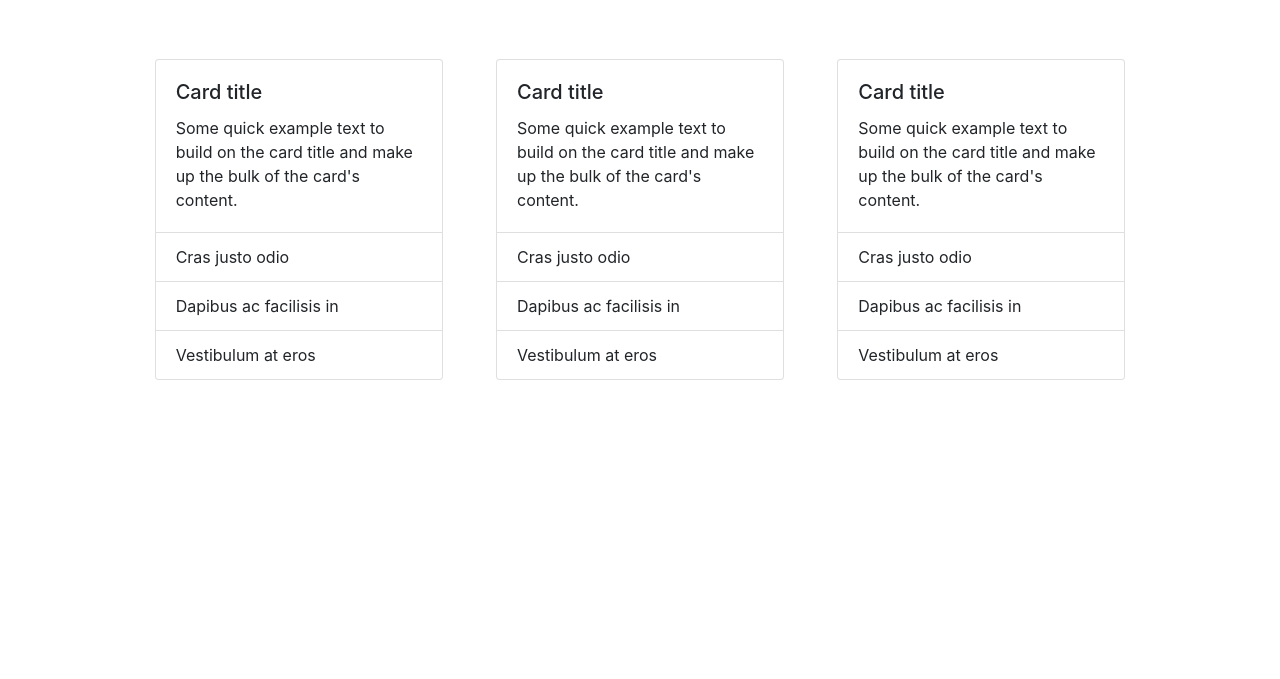
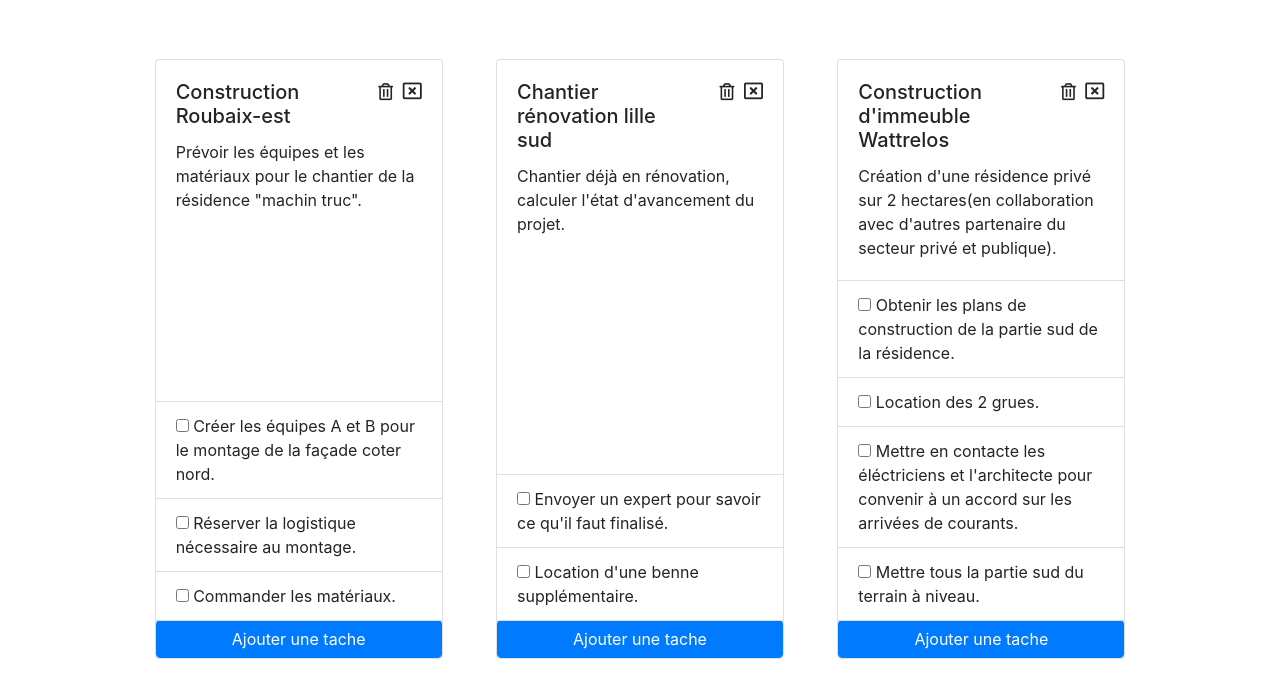
Before and after one commit to duponcheel-quentin/todolist, a plain HTML site: page index.html in a window 1280 px wide. Shown: the part 209-888 px from the top of the page. Before the commit the page ends 800 px from the top, so only its background shows below. Drawn offline with nearby package versions, Linux system fonts and the light colour scheme.

Commit message:
forme final des cartes todolist

```diff
--- a/css/main.css
+++ b/css/main.css
@@ -108,6 +108,37 @@ main {
 
 .cardList {
   margin: 20px 10px 20px 10px;
+}
+
+.titleCard {
+  justify-content: space-between;
+}
+
+/* modification icon */
+.icons {
+  display: flex;
+  justify-content: flex-end;
+}
+
+.card h5 {
+  width: 70%;
+}
+
+
+
+.titleCard {
+  display: flex;
+  justify-content: space-between;
+  align-items: flex-start;
+}
+
+.fa-trash-alt {
+  font-size: 17px;
+  margin: 0px 5px 5px 5px;
+}
+
+.fa-window-close {
+  font-size: 19px;
 }
 
 
--- a/index.html
+++ b/index.html
@@ -11,6 +11,7 @@
   <link rel="manifest" href="site.webmanifest">
   <link rel="apple-touch-icon" href="icon.png">
   <!-- Place favicon.ico in the root directory -->
+  <link rel="stylesheet" href="https://use.fontawesome.com/releases/v5.3.1/css/all.css" integrity="sha384-mzrmE5qonljUremFsqc01SB46JvROS7bZs3IO2EmfFsd15uHvIt+Y8vEf7N7fWAU" crossorigin="anonymous">
   <link rel="stylesheet" href="https://stackpath.bootstrapcdn.com/bootstrap/4.1.3/css/bootstrap.min.css" integrity="sha384-MCw98/SFnGE8fJT3GXwEOngsV7Zt27NXFoaoApmYm81iuXoPkFOJwJ8ERdknLPMO" crossorigin="anonymous">
   <link rel="stylesheet" href="css/normalize.css">
   <link rel="stylesheet" href="css/main.css">
@@ -39,37 +40,58 @@
   <div class="d-flex d-flex justify-content-around todo">
     <div class="card cardList" style="width: 18rem;">
       <div class="card-body col-sm">
-        <h5 class="card-title">Card title</h5>
-        <p class="card-text">Some quick example text to build on the card title and make up the bulk of the card's content.</p>
+        <section class="titleCard">
+          <h5 class="card-title">Construction Roubaix-est</h5>
+          <div class="iconsContainer">
+            <i class="far fa-trash-alt"></i>
+            <i class="far fa-window-close"></i>
+          </div>
+        </section>
+        <p class="card-text">Prévoir les équipes et les matériaux pour le chantier de la résidence "machin truc".</p>
       </div>
       <ul class="list-group list-group-flush">
-        <li class="list-group-item">Cras justo odio</li>
-        <li class="list-group-item">Dapibus ac facilisis in</li>
-        <li class="list-group-item">Vestibulum at eros</li>
+        <li class="list-group-item"><input type="checkbox" </input> Créer les équipes A et B pour le montage de la façade coter nord.</li>
+        <li class="list-group-item"><input type="checkbox" </input> Réserver la logistique nécessaire au montage.</li>
+        <li class="list-group-item"><input type="checkbox" </input> Commander les matériaux.</li>
+        <a href="#" class="btn btn-primary">Ajouter une tache</a>
       </ul>
     </div>
 
     <div class="card cardList" style="width: 18rem;">
       <div class="card-body col-sm">
-        <h5 class="card-title">Card title</h5>
-        <p class="card-text">Some quick example text to build on the card title and make up the bulk of the card's content.</p>
+        <section class="titleCard">
+          <h5 class="card-title">Chantier rénovation lille sud</h5>
+          <div class="iconsContainer">
+            <i class="far fa-trash-alt"></i>
+            <i class="far fa-window-close"></i>
+          </div>
+        </section>
+        <p class="card-text">Chantier déjà en rénovation, calculer l'état d'avancement du projet.</p>
       </div>
       <ul class="list-group list-group-flush">
-        <li class="list-group-item">Cras justo odio</li>
-        <li class="list-group-item">Dapibus ac facilisis in</li>
-        <li class="list-group-item">Vestibulum at eros</li>
+        <li class="list-group-item"><input type="checkbox" </input> Envoyer un expert pour savoir ce qu'il faut finalisé.</li>
+        <li class="list-group-item"><input type="checkbox" </input> Location d'une benne supplémentaire.</li>
+        <a href="#" class="btn btn-primary">Ajouter une tache</a>
       </ul>
     </div>
 
     <div class="card cardList" style="width: 18rem;">
       <div class="card-body col-sm">
-        <h5 class="card-title">Card title</h5>
-        <p class="card-text">Some quick example text to build on the card title and make up the bulk of the card's content.</p>
+        <section class="titleCard">
+          <h5 class="card-title">Construction d'immeuble Wattrelos</h5>
+          <div>
+            <i class="far fa-trash-alt"></i>
+            <i class="far fa-window-close"></i>
+          </div>
+        </section>
+        <p class="card-text">Création d'une résidence privé sur 2 hectares(en collaboration avec d'autres partenaire du secteur privé et publique).</p>
       </div>
       <ul class="list-group list-group-flush">
-        <li class="list-group-item">Cras justo odio</li>
-        <li class="list-group-item">Dapibus ac facilisis in</li>
-        <li class="list-group-item">Vestibulum at eros</li>
+        <li class="list-group-item"><input type="checkbox" </input> Obtenir les plans de construction de la partie sud de la résidence.</li>
+        <li class="list-group-item"><input type="checkbox" </input> Location des 2 grues.</li>
+        <li class="list-group-item"><input type="checkbox" </input> Mettre en contacte les éléctriciens et l'architecte pour convenir à un accord sur les arrivées de courants.</li>
+        <li class="list-group-item"><input type="checkbox" </input> Mettre tous la partie sud du terrain à niveau.</li>
+        <a href="#" class="btn btn-primary">Ajouter une tache</a>
       </ul>
     </div>
   </div>
```
